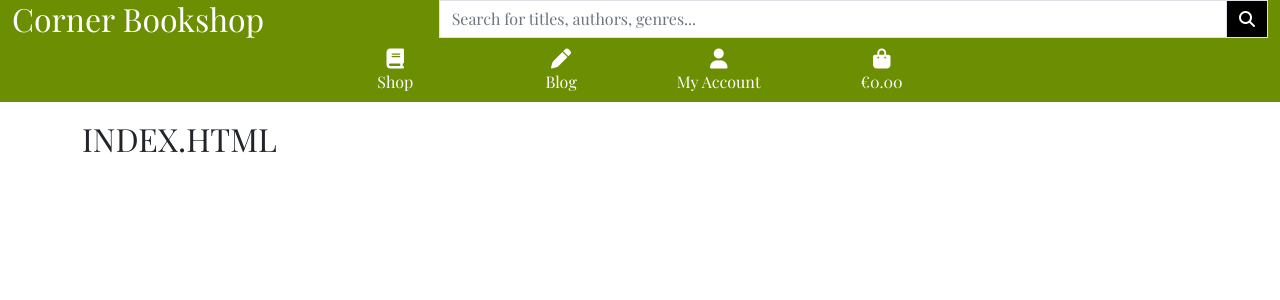
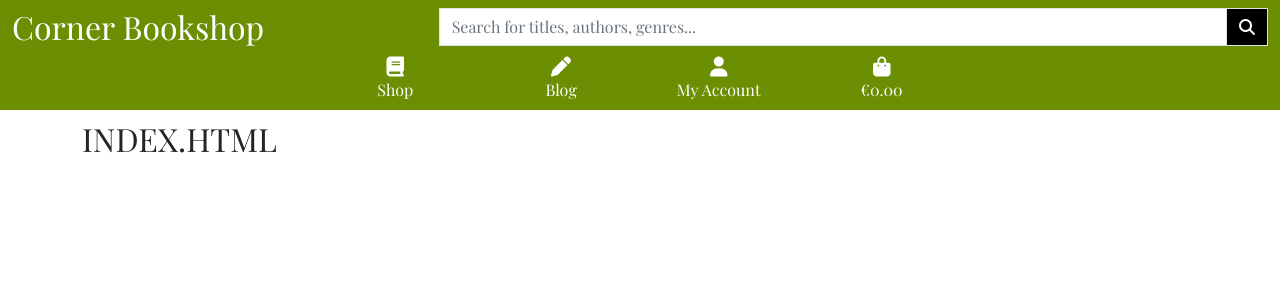
Before and after one commit to Code-Institute-Submissions/https-github.com-finnahern-django-ecommerce-ms5MaResub, a Django app: page / in a window 1280 px wide. Shown: the top 300 px of the page. Run offline with Django 4.2, Linux system fonts and the light colour scheme; some libraries are stand-ins or nearby versions.

Commit message:
Add top margin to logo and search bar in header

```diff
--- a/templates/base.html
+++ b/templates/base.html
@@ -38,13 +38,13 @@
         <header class="container-fluid fixed-top">
             <div id="topnav" class="row bg-cornergreen">
                 <!-- Logo/home link -->
-                <div class="col-12 col-lg-4 my-auto py-1 py-lg-0">
+                <div class="col-12 col-lg-4 my-auto mt-2 py-1 py-lg-0">
                     <a href="{% url 'index' %}" class="nav-link main-logo-link">
                         <h2 class="logo-font my-0">Corner Bookshop</h2>
                     </a>
                 </div>
                 <!-- Search bar -->
-                <div class="col-12 col-lg-8 my-auto py-1 py-lg-0">
+                <div class="col-12 col-lg-8 my-auto mt-2 py-1 py-lg-0">
                     <form method="GET" action="#">
                         <div class="input-group w-100">
                             <input class="form-control border border-black rounded-0" type="text" name="q" placeholder="Search for titles, authors, genres...">
```
